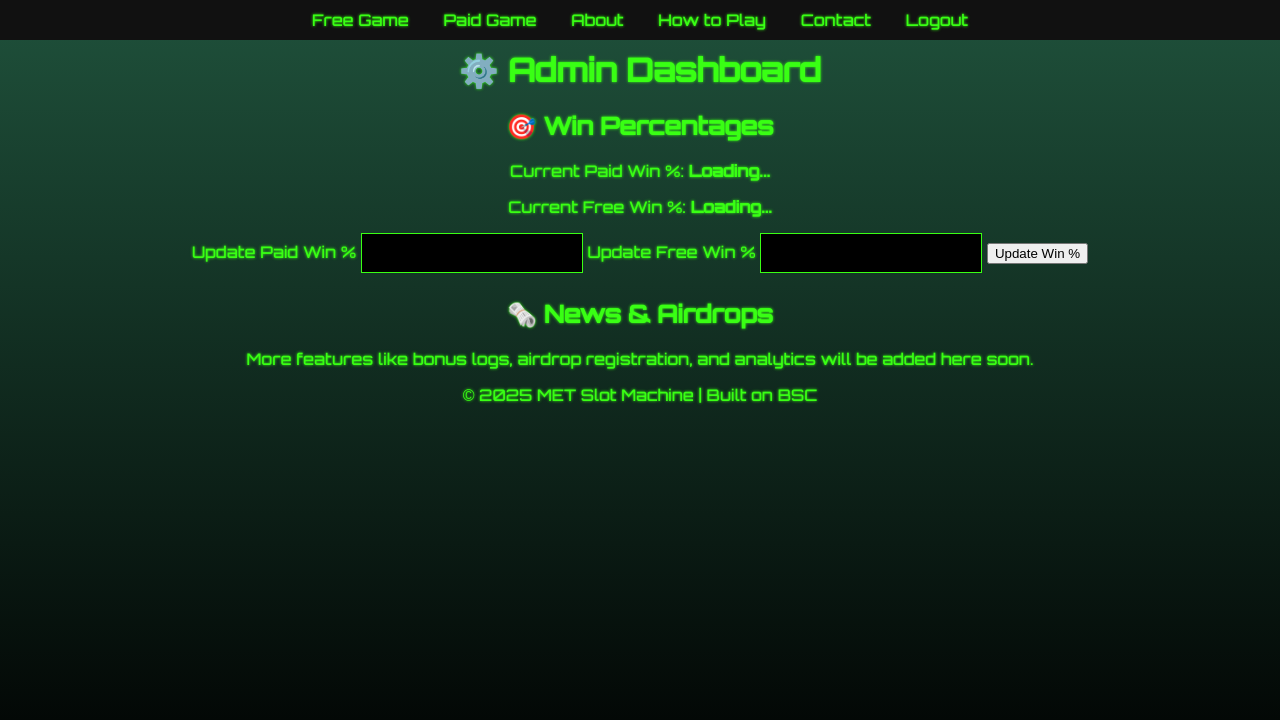
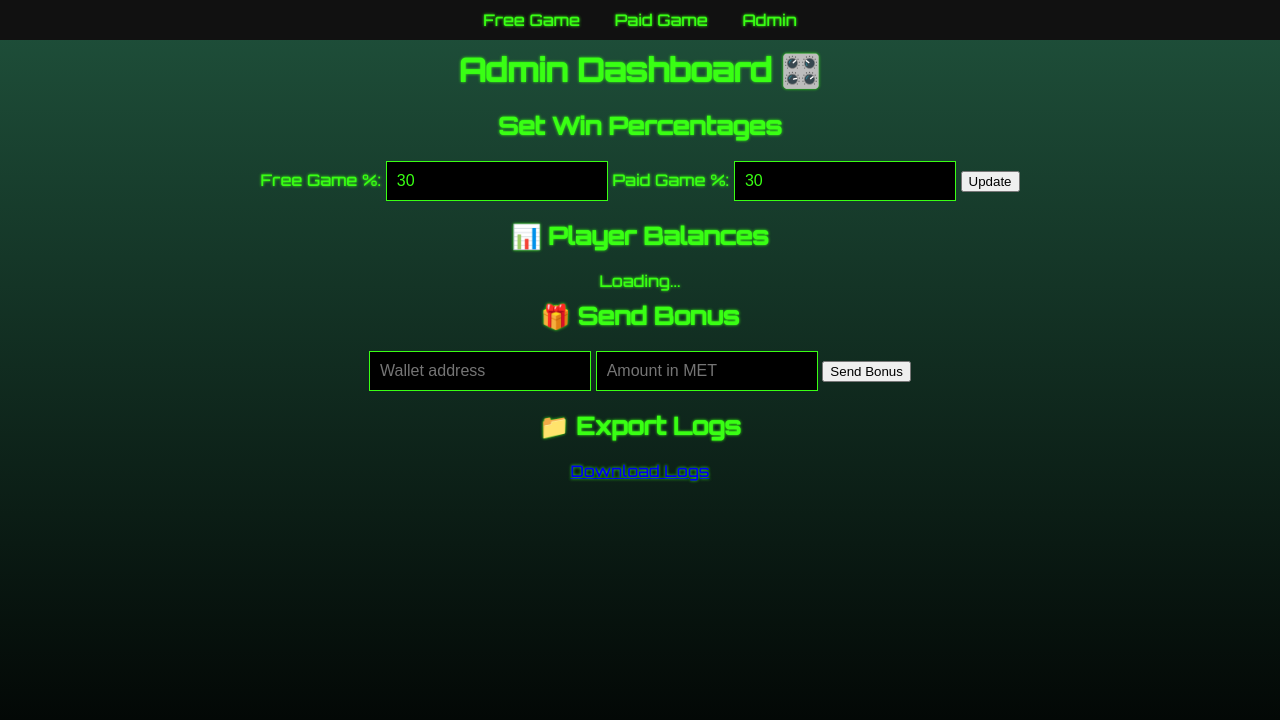
Before and after one commit to guerocanadiense81/slot-machine, a website: page views/admin.html in a window 1280 px wide. Drawn offline with Linux system fonts and the light colour scheme.

Commit message:
Update admin.html

```diff
--- a/views/admin.html
+++ b/views/admin.html
@@ -11,40 +11,35 @@
     <nav>
       <a href="/index.html">Free Game</a>
       <a href="/paid.html">Paid Game</a>
-      <a href="/about.html">About</a>
-      <a href="/instructions.html">How to Play</a>
-      <a href="/contact.html">Contact</a>
-      <a href="/admin-login.html">Logout</a>
+      <a href="/admin.html">Admin</a>
     </nav>
   </header>
 
-  <main class="admin-dashboard">
-    <h1>⚙️ Admin Dashboard</h1>
+  <h1>Admin Dashboard 🎛️</h1>
 
-    <section class="win-percent-section">
-      <h2>🎯 Win Percentages</h2>
-      <p>Current Paid Win %: <strong id="paidWinCurrent">Loading...</strong></p>
-      <p>Current Free Win %: <strong id="freeWinCurrent">Loading...</strong></p>
+  <section>
+    <h2>Set Win Percentages</h2>
+    <label>Free Game %: <input type="number" id="freeWinPercent" value="30" /></label>
+    <label>Paid Game %: <input type="number" id="paidWinPercent" value="30" /></label>
+    <button id="updateWinBtn">Update</button>
+  </section>
 
-      <label for="paidWinPercent">Update Paid Win %</label>
-      <input type="number" id="paidWinPercent" min="0" max="100" />
+  <section>
+    <h2>📊 Player Balances</h2>
+    <div id="playerList">Loading...</div>
+  </section>
 
-      <label for="freeWinPercent">Update Free Win %</label>
-      <input type="number" id="freeWinPercent" min="0" max="100" />
+  <section>
+    <h2>🎁 Send Bonus</h2>
+    <input type="text" id="bonusWallet" placeholder="Wallet address" />
+    <input type="number" id="bonusAmount" placeholder="Amount in MET" />
+    <button id="sendBonusBtn">Send Bonus</button>
+  </section>
 
-      <button id="updateWinBtn">Update Win %</button>
-      <p id="updateStatus" class="info-text"></p>
-    </section>
-
-    <section class="coming-soon">
-      <h2>🗞️ News & Airdrops</h2>
-      <p>More features like bonus logs, airdrop registration, and analytics will be added here soon.</p>
-    </section>
-  </main>
-
-  <footer>
-    <p>&copy; 2025 MET Slot Machine | Built on BSC</p>
-  </footer>
+  <section>
+    <h2>📁 Export Logs</h2>
+    <a href="/logs/transactions.log" target="_blank">Download Logs</a>
+  </section>
 
   <script src="/js/admin.js"></script>
 </body>
```
